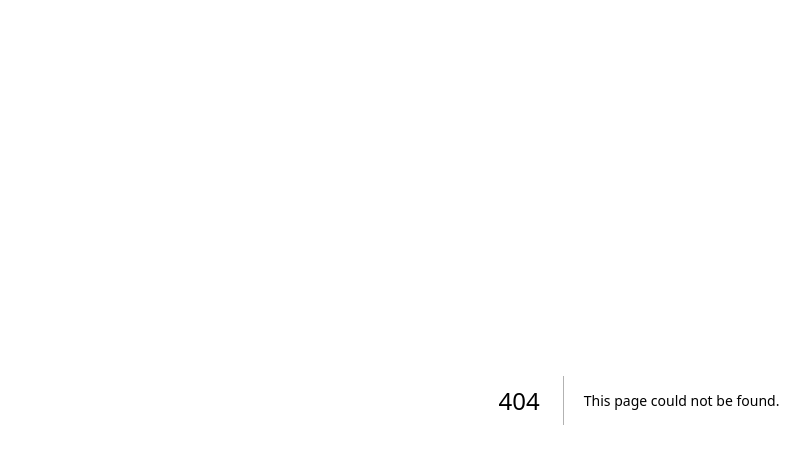
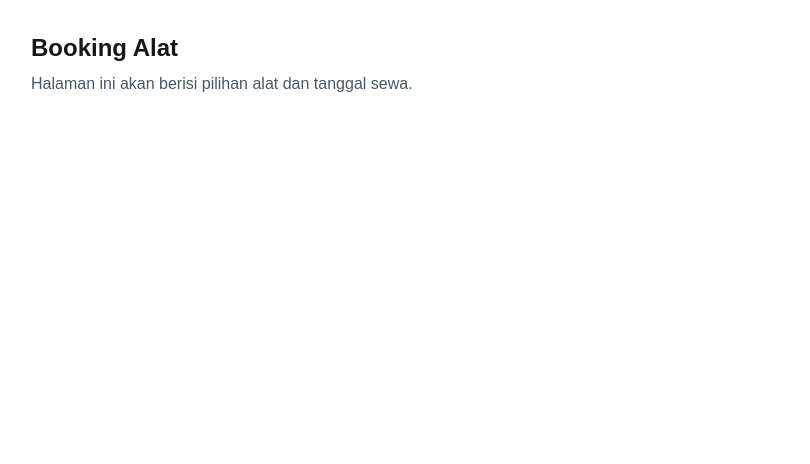
Before and after one commit to cherry-rizx/kala, a Next.js app: page /booking in a window 1280 px wide. Before the commit this address had no page. Shown: the top 464 px of the page, without its empty margins (1-811 px from the left). Built offline with nearby package versions, Linux system fonts and the light colour scheme.

Commit message:
feat: struktur awal booking, konfigurasi midtrans, dan placeholder halaman

```diff
--- /dev/null
+++ b/src/app/(pelanggan)/booking/page.tsx
@@ -0,0 +1,8 @@
+export default function BookingPage() {
+  return (
+    <main className="p-8">
+      <h1 className="text-2xl font-bold">Booking Alat</h1>
+      <p className="mt-2 text-gray-600">Halaman ini akan berisi pilihan alat dan tanggal sewa.</p>
+    </main>
+  );
+}
--- /dev/null
+++ b/src/app/admin/page.tsx
@@ -0,0 +1,8 @@
+export default function AdminPage() {
+  return (
+    <main className="p-8">
+      <h1 className="text-2xl font-bold">Dashboard Admin</h1>
+      <p className="mt-2 text-gray-600">Daftar booking hari ini akan tampil di sini.</p>
+    </main>
+  );
+}
```
Also changed, not shown: src/types/booking.ts (added, +10 -0 lines).
